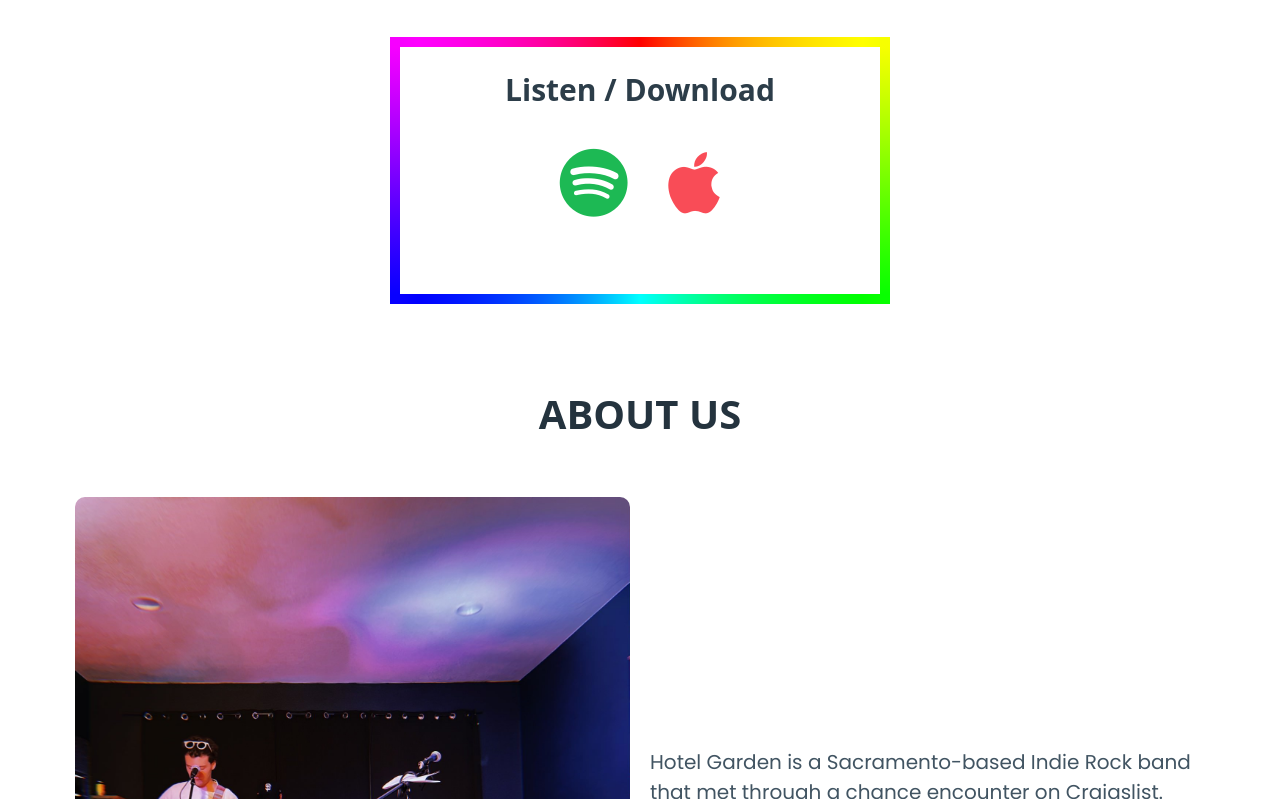
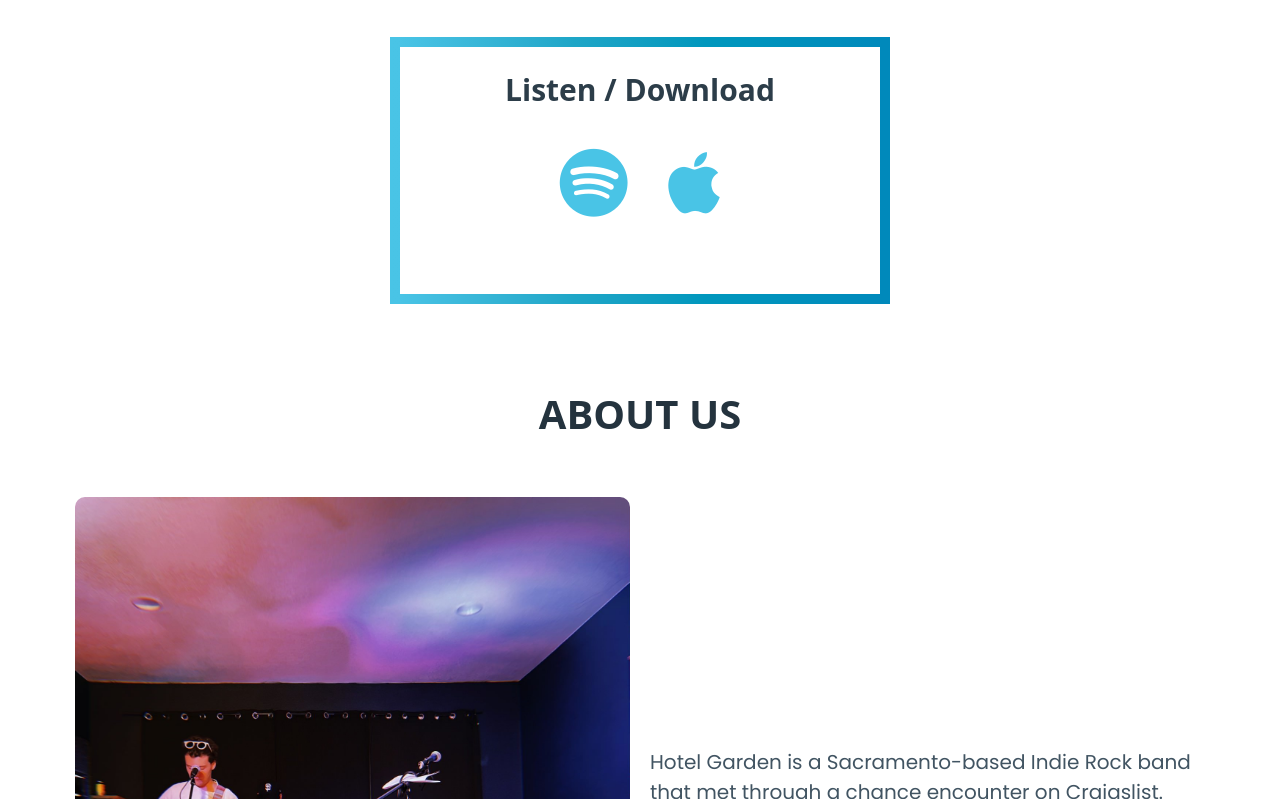
Before and after one commit to Vkscoma/HotelGardenBandSite, a plain HTML site: page index.html in a window 1280 px wide. Shown: the part 1501-2300 px from the top of the page. Drawn offline with Linux system fonts and the light colour scheme.

Commit message:
Updating Color Theme

```diff
--- a/Pico/pico-master/css/pico.css
+++ b/Pico/pico-master/css/pico.css
@@ -215,9 +215,9 @@ kbd {
   --h6-color: #4d606d;
   --muted-color: hsl(205deg, 10%, 50%);
   --muted-border-color: hsl(205deg, 20%, 94%);
-  --primary: #d81b60;
-  --primary-hover: #c2185b;
-  --primary-focus: rgba(216, 27, 96, 0.125);
+  --primary: #009cbd;
+  --primary-hover: #49c4e6;
+  --primary-focus: #007595;
   --primary-inverse: #fff;
   --secondary: hsl(205deg, 15%, 41%);
   --secondary-hover: hsl(205deg, 20%, 32%);
@@ -320,9 +320,9 @@ kbd {
     --h6-color: #afbbc4;
     --muted-color: hsl(205deg, 10%, 50%);
     --muted-border-color: #1f2d38;
-    --primary: #d81b60;
-    --primary-hover: #ff6a99;
-    --primary-focus: rgba(216, 27, 96, 0.25);
+    --primary: #009cbd;
+    --primary-hover: #49c4e6;
+    --primary-focus: #007595;
     --primary-inverse: #fff;
     --secondary: hsl(205deg, 15%, 41%);
     --secondary-hover: hsl(205deg, 10%, 50%);
--- a/index.html
+++ b/index.html
@@ -83,12 +83,12 @@
           <li>
             <a
               href="https://open.spotify.com/artist/33YRDb38CEI0aA2TS5csdx?si=1uYMovQbQpG7uSgqTJB5-g"
-              ><i class="fa-brands fa-spotify music-icon-spotify"></i
+              ><i class="fa-brands fa-spotify music-icon-spotify music-icon"></i
             ></a>
           </li>
           <li>
             <a href="https://music.apple.com/us/artist/hotel-garden/1648459007"
-              ><i class="fa-brands fa-apple music-icon-apple"></i
+              ><i class="fa-brands fa-apple music-icon-apple music-icon"></i
             ></a>
           </li>
         </ul>
@@ -128,7 +128,7 @@
             <tr>
               <td>Saturday, Feb 25 @ 7:00PM</td>
               <td>The Me Gustas / Clevers / Hotel Garden</td>
-              <td class="veneu-location-link">
+              <td class="venue-location-link">
                 <a href="https://www.cafecolonial916.com/"> Cafe Colonial </a>
               </td>
             </tr>
--- a/styles.css
+++ b/styles.css
@@ -10,8 +10,9 @@ html {
 }
 
 :root {
-  --main-color: #d81b60;
-  --main-color-accent: #ff6a99;
+  --main-color: #49c4e6;
+  --main-color-accent: #3dbcdd;
+  --main-hover-color: #c2cad7;
 
   /* secondary colors */
   --main-dark-blue: #2f4858;
@@ -141,7 +142,23 @@ body > header > nav > ul {
   max-width: 500px;
   border-style: solid;
   border-width: 10px;
-  border-image: conic-gradient(red, yellow, lime, aqua, blue, magenta, red) 1;
+  /* border-image: conic-gradient(red, yellow, lime, aqua, blue, magenta, red) 1; */
+  border-image: linear-gradient(
+      to right,
+      #49c4e6,
+      #40bcde,
+      #36b5d6,
+      #2badcf,
+      #1ea6c7,
+      #16a1c4,
+      #0c9cc0,
+      #0097bd,
+      #0094bd,
+      #0090bc,
+      #008dbc,
+      #0089bb
+    )
+    1;
 }
 
 .music-list-title {
@@ -168,22 +185,13 @@ body > header > nav > ul {
   font-weight: 600;
 }
 
-.music-icon-spotify {
-  color: #1db954;
+.music-icon {
+  color: var(--main-color);
   transition: all 0.2s ease-in-out;
 }
 
-.music-icon-spotify:hover {
-  color: #c2cad7;
-}
-
-.music-icon-apple {
-  color: #f94c57;
-  transition: all 0.2s ease-in-out;
-}
-
-.music-icon-apple:hover {
-  color: #c2cad7;
+.music-icon:hover {
+  color: var(--main-hover-color);
 }
 
 /* About Us Styling */
@@ -210,10 +218,10 @@ body > header > nav > ul {
   text-align: center;
 }
 
-.article-class {
-  background-color: var(--secondary-light-grey);
-  color: var(--light-color);
-  text-align: center;
+.venue-location-link a {
+  text-decoration: none;
+  font-weight: 600;
+  transition: all 0.2s ease-in-out;
 }
 
 /* Contact Section */
@@ -246,6 +254,10 @@ body > header > nav > ul {
   font-size: 1rem;
   font-weight: 600;
   width: 200px;
+}
+
+.btn:hover {
+  background-color: var(--main-hover-color);
 }
 
 #my-form-status {
```
